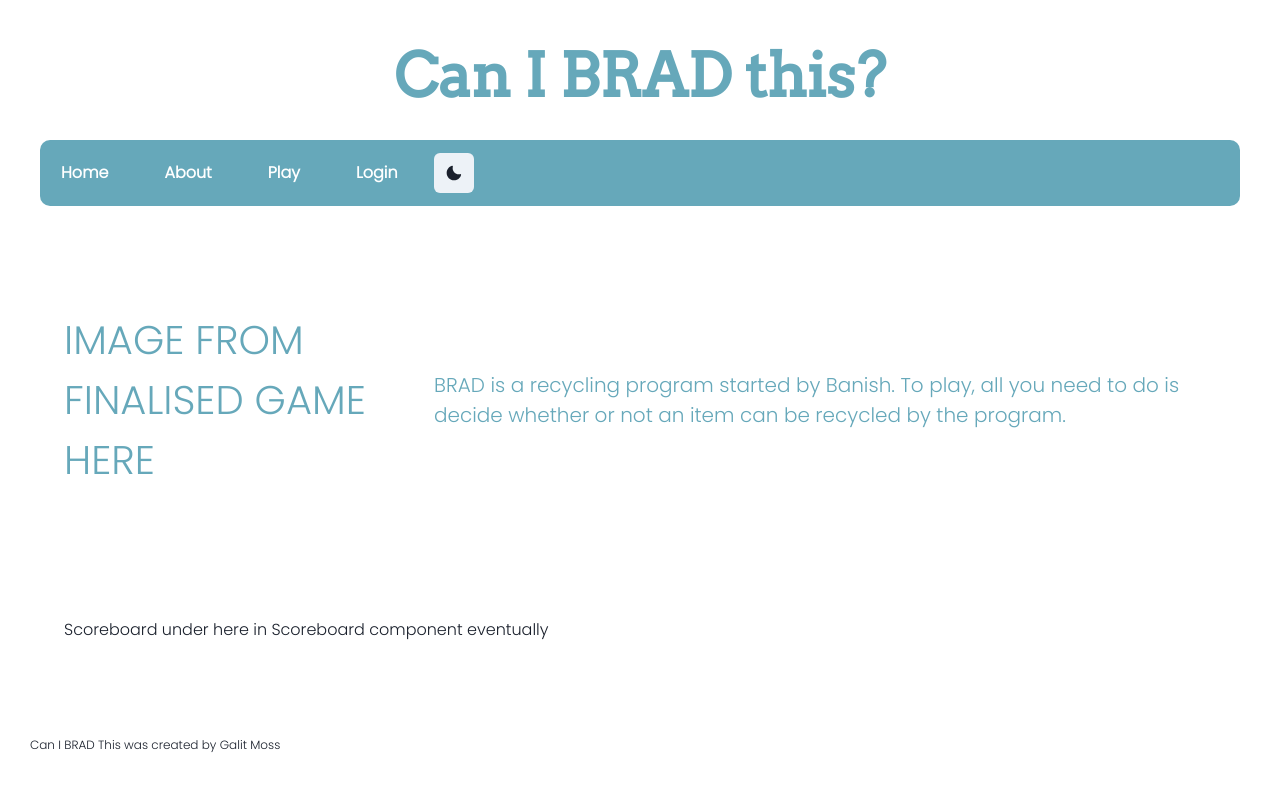
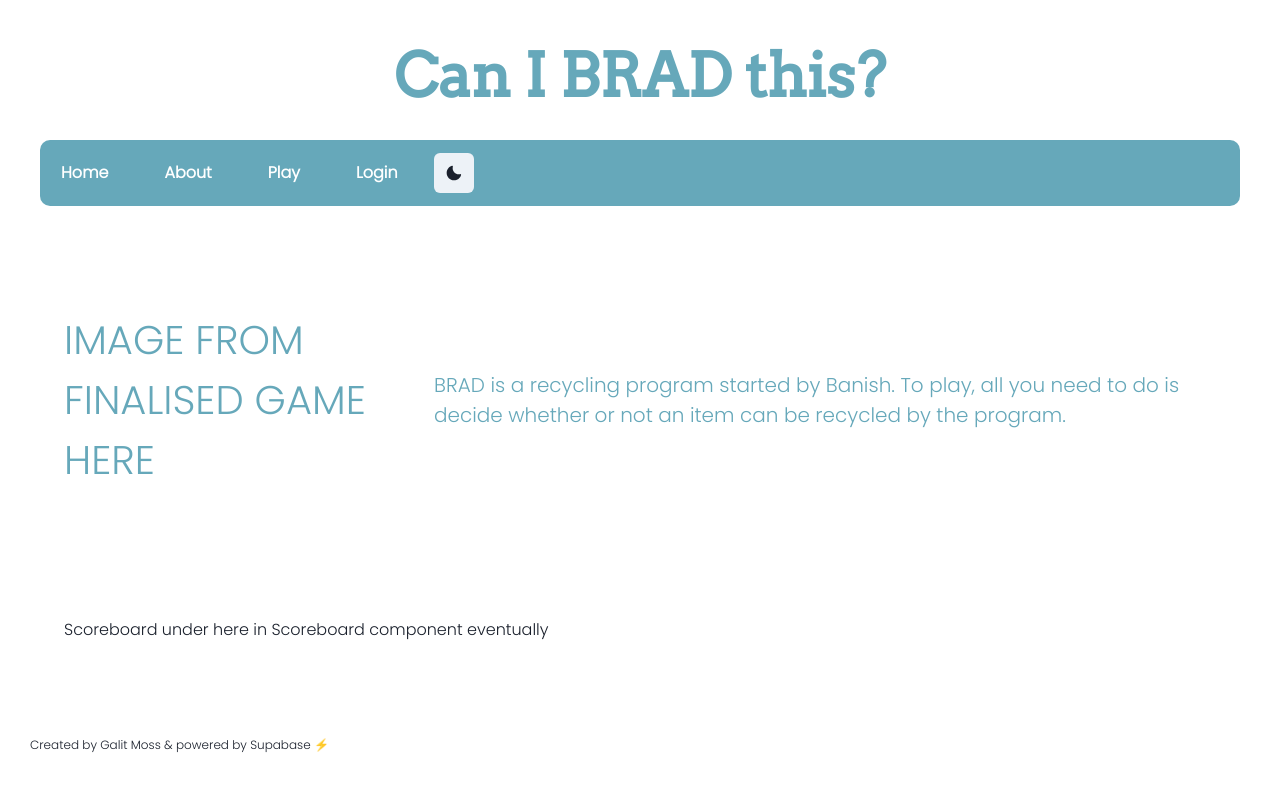
Before and after one commit to gal333t/project4, a React (Vite) app: page / in a window 1280 px wide. Shown: the top 792 px of the page. Built offline with nearby package versions, Linux system fonts and the light colour scheme; no server answers.

Commit message:
Footer wording

```diff
--- a/src/Components/Footer.jsx
+++ b/src/Components/Footer.jsx
@@ -3,7 +3,7 @@ import { Text } from "@chakra-ui/react";
 export default function Footer() {
   return (
     <Text fontSize="12px" m="30px">
-      Can I BRAD This was created by Galit Moss
+      Created by Galit Moss & powered by Supabase ⚡️
     </Text>
   );
 }
```
